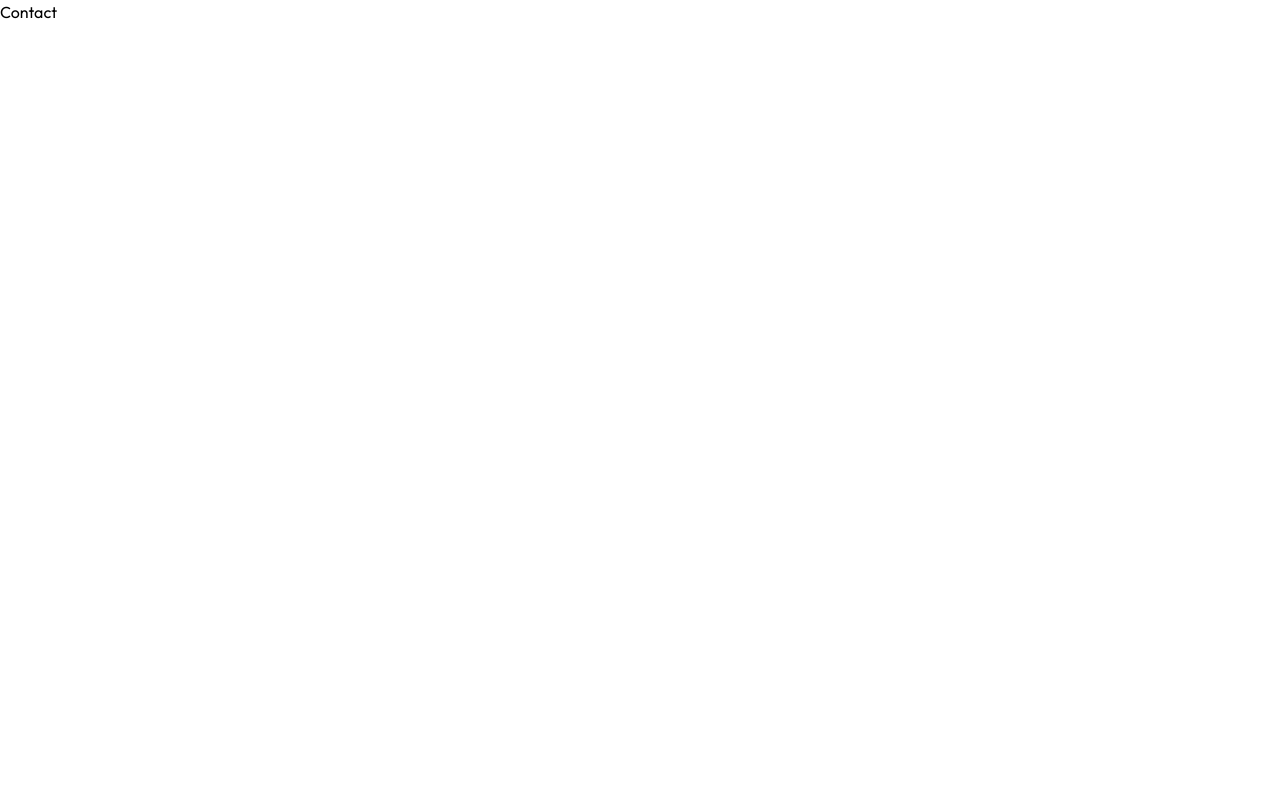
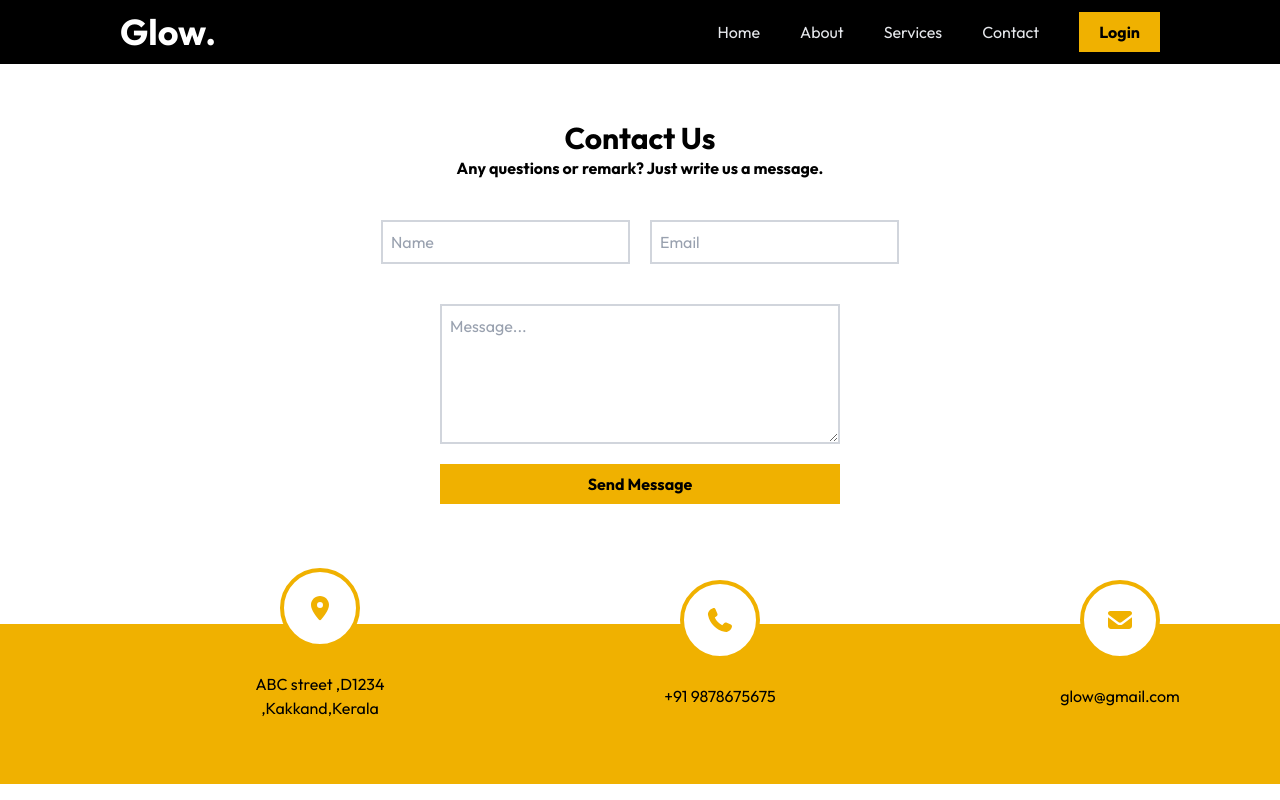
Before and after one commit to AdithyaBijmon/Glow-Frontend, a React (Vite) app: page /contact in a window 1280 px wide. Shown: the top 800 px of the page. Built offline with nearby package versions, Linux system fonts and the light colour scheme; a web font is replaced by a local one.

Commit message:
Contact page updated

```diff
--- a/src/user/components/Header.jsx
+++ b/src/user/components/Header.jsx
@@ -3,12 +3,12 @@
 import React, { useState } from 'react'
 import { Link } from 'react-router-dom'
 
-const Header = () => {
+const Header = ({navblack}) => {
 
   const [menu, setMenu] = useState(false)
 
   return (
-    <div className='md:flex justify-between items-center md:px-30 py-3 px-5 bg-black/50 fixed top-0 z-50 w-full'>
+    <div className={navblack?'md:flex justify-between items-center md:px-30 py-3 px-5 bg-black fixed top-0 z-50 w-full':'md:flex justify-between items-center md:px-30 py-3 px-5 bg-black/50 fixed top-0 z-50 w-full'}>
       <div className='flex justify-between '>
         <h1 className='font-bold text-4xl text-white'>Glow.</h1>
 
@@ -20,7 +20,7 @@
         <Link to={'/about'}><li className='md:mx-10 md:my-0 my-2 text-gray-200 hover:text-white'>About</li></Link>
         <Link to={'/services'}><li className='text-gray-200 hover:text-white'>Services</li></Link>
         <Link to={'/contact'}><li className='md:mx-10 md:my-0 my-2 text-gray-200 hover:text-white'>Contact</li></Link>
-        <li><button className='px-5 py-2 bg-yellow-500 text-black font-bold'>Login</button></li>
+        <li><button className='px-5 py-2 bg-yellow-500 text-black font-bold cursor-pointer'>Login</button></li>
       </ul>
 
     </div>
--- a/src/user/pages/Contact.jsx
+++ b/src/user/pages/Contact.jsx
@@ -1,8 +1,64 @@
 import React from 'react'
+import Header from '../components/Header'
+import { FontAwesomeIcon } from '@fortawesome/react-fontawesome'
+import { faEnvelope, faLocation, faLocationArrow, faLocationDot, faPhone } from '@fortawesome/free-solid-svg-icons'
+import Footer from '../../components/Footer'
 
 const Contact = () => {
   return (
-    <div>Contact</div>
+    <>
+      <Header navblack />
+
+      {/* Contact form */}
+      <div className='my-30 flex justify-center items-center flex-col'>
+        <h2 className='text-3xl font-bold'>Contact Us</h2>
+        <p className='font-bold'>Any questions or remark? Just write us a message.</p>
+        <div className='my-10 md:px-0 px-10 '>
+          <input type="text" className='border border-gray-300 border-2 placeholder-gray-400 p-2 md:w-auto w-full' placeholder='Name' />
+          <input type="text" className='md:ms-5 md:mt-0 mt-5 border border-gray-300 border-2 placeholder-gray-400 p-2 md:w-auto w-full' placeholder='Email' />
+        </div>
+
+        <textarea className='border border-gray-300 border-2 placeholder-gray-400 p-2 w-100 ' placeholder='Message...' rows={5} ></textarea>
+
+        <button className='bg-yellow-500 px-4 py-2  text-black font-bold w-100 mt-5'>Send Message</button>
+      </div>
+
+      {/* Contact informations */}
+      <div className='px-40 bg-yellow-500 w-full min-h-40 my-20 relative flex justify-between'>
+        <div className='grid grid-cols-3 gap-20 absolute bottom-16'>
+
+          <div className='px-10 flex justify-center items-center flex-col'>
+            <div className=' bg-white w-20 h-20 rounded-full border-yellow-500 border border-4  flex justify-center items-center'>
+              <FontAwesomeIcon className='text-2xl text-yellow-500' icon={faLocationDot} />
+            </div>
+
+            <p className='text-center mt-6'>ABC street ,D1234 ,Kakkand,Kerala</p>
+          </div>
+
+          <div className='px-10 flex justify-center items-center flex-col'>
+            <div className=' bg-white w-20 h-20 rounded-full border-yellow-500 border border-4  flex justify-center items-center'>
+              <FontAwesomeIcon className='text-2xl text-yellow-500' icon={faPhone} />
+            </div>
+
+            <p className='text-center mt-6'>+91 9878675675</p>
+          </div>
+
+          <div className='px-10 flex justify-center items-center flex-col'>
+            <div className=' bg-white w-20 h-20 rounded-full border-yellow-500 border border-4  flex justify-center items-center'>
+              <FontAwesomeIcon className='text-2xl text-yellow-500' icon={faEnvelope} />
+            </div>
+
+            <p className='text-center mt-6'>glow@gmail.com</p>
+          </div>
+        </div>
+
+
+
+      </div>
+
+      <Footer/>
+
+    </>
   )
 }
 
--- a/src/user/pages/Home.jsx
+++ b/src/user/pages/Home.jsx
@@ -53,7 +53,7 @@
                             <Link to={'/about'}><li className='md:mx-10 md:my-0 my-2 text-gray-300 hover:text-white'> About</li></Link>
                             <Link to={'/services'}><li className='text-gray-300 hover:text-white'> Services</li></Link>
                             <Link to={'/contact'}><li className='md:mx-10 md:my-0 my-2 text-gray-300 hover:text-white'> Contact</li></Link>
-                            <li><button className='px-5 py-2 bg-yellow-500 text-black font-bold'>Login</button></li>
+                            <li><button className='px-5 py-2 bg-yellow-500 text-black font-bold cursor-pointer'>Login</button></li>
                         </ul>
                     </div>
 
```
